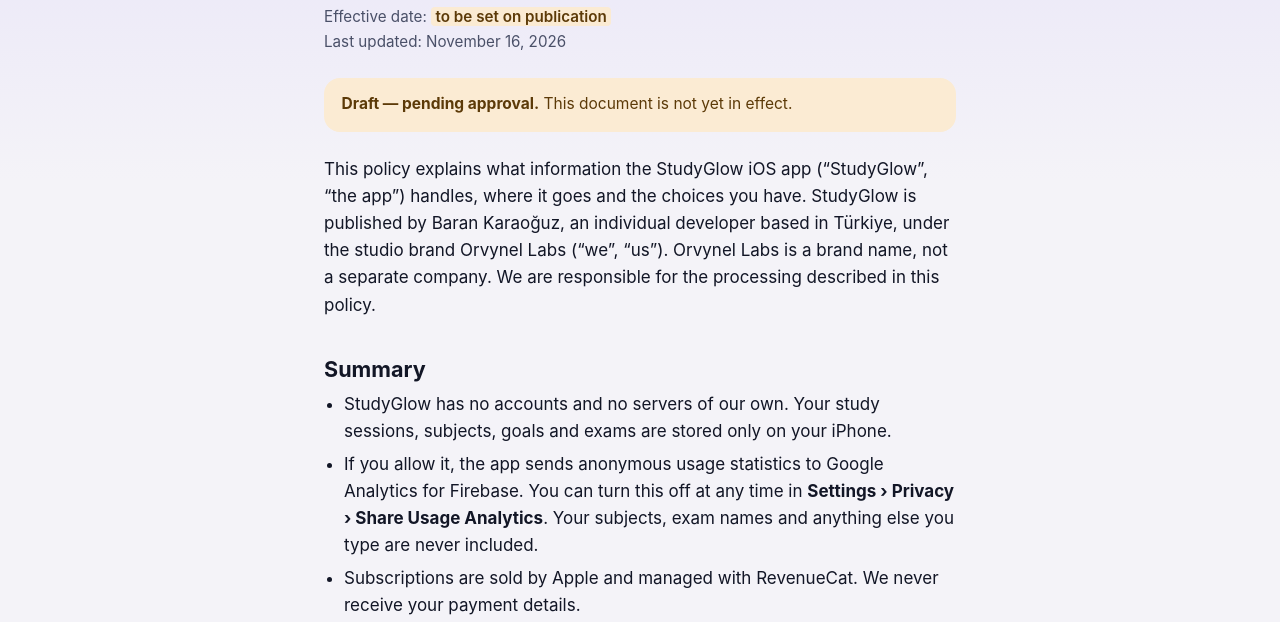
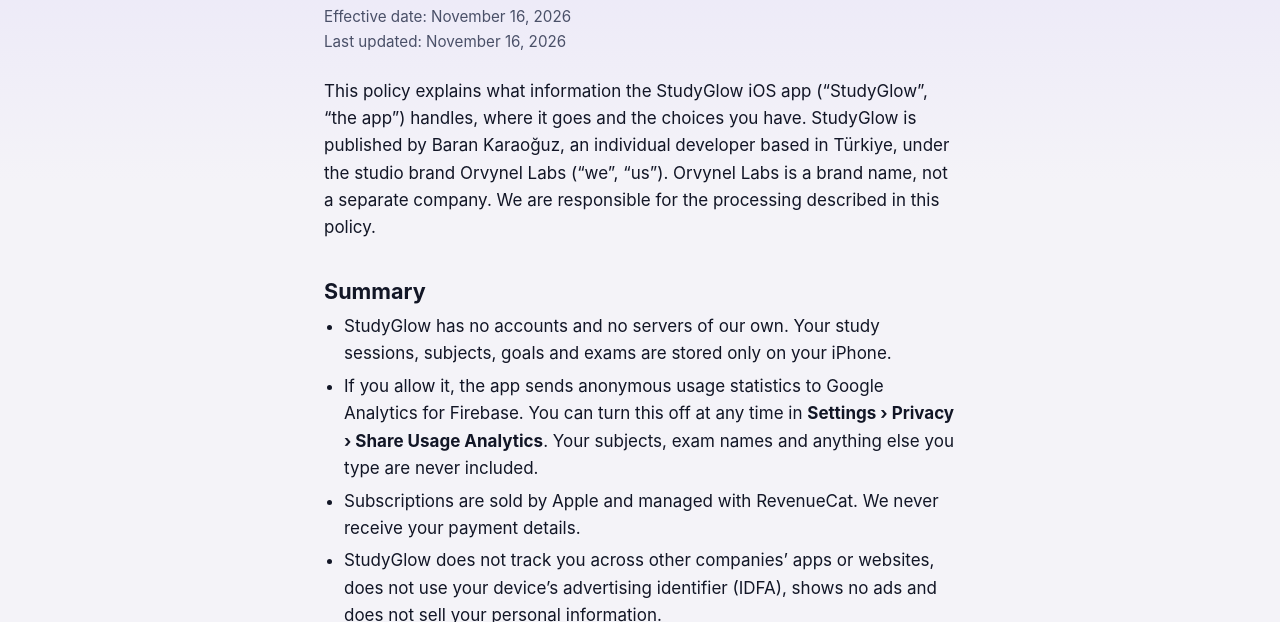
Before and after one commit to barankaraoguzzz/mobile-app-factory-legal, a plain HTML site: page studyglow/privacy/index.html in a window 1280 px wide. Shown: the part 173-795 px from the top of the page. Drawn offline with Linux system fonts and the light colour scheme.

Commit message:
Publish StudyGlow legal documents (effective November 16, 2026)
Approved by the owner: removes the draft notices and noindex, sets the
effective date, and drops the draft-only styles.

Co-Authored-By: Claude Opus 5.5 <noreply@anthropic.com>

```diff
--- a/assets/styles.css
+++ b/assets/styles.css
@@ -11,8 +11,6 @@
   --text-secondary: #4A5068;
   --accent: #5B47C9;
   --link: #5B47C9;
-  --notice-bg: #FBEBD3;
-  --notice-text: #5C3A08;
   --sky: #E7E3F8;
   --radius: 16px;
   --measure: 42rem;
@@ -28,8 +26,6 @@
     --text-secondary: #B4B9CE;
     --accent: #B9A8FF;
     --link: #CFC4FF;
-    --notice-bg: #2A2418;
-    --notice-text: #F2C48D;
     --sky: #1A2038;
   }
 }
@@ -109,15 +105,6 @@ a:focus-visible { outline: 3px solid var(--accent); outline-offset: 2px; border-
 .meta { color: var(--text-secondary); font-size: 0.95rem; margin-bottom: 1.5rem; }
 .meta > span { display: block; }
 
-.notice {
-  background: var(--notice-bg);
-  color: var(--notice-text);
-  border-radius: var(--radius);
-  padding: 0.9rem 1.1rem;
-  margin: 1rem 0 1.5rem;
-  font-size: 0.97rem;
-}
-.notice strong { color: inherit; }
 
 .card {
   background: var(--surface);
@@ -150,9 +137,6 @@ th, td { text-align: left; vertical-align: top; padding: 0.6rem 0.5rem; border-b
 th { color: var(--text-secondary); font-weight: 600; }
 .table-wrap { overflow-x: auto; }
 
-/* Statements that could not be verified against official documentation; resolved before publication. */
-.unverified { border-bottom: 2px dotted var(--notice-text); }
-.todo { background: var(--notice-bg); color: var(--notice-text); padding: 0 0.3em; border-radius: 4px; font-weight: 600; }
 
 details { background: var(--surface); border: 1px solid var(--border); border-radius: var(--radius); padding: 0 1.1rem; margin: 0 0 0.75rem; }
 summary { cursor: pointer; font-weight: 600; min-height: 48px; display: flex; align-items: center; }
--- a/studyglow/privacy/index.html
+++ b/studyglow/privacy/index.html
@@ -3,8 +3,6 @@
 <head>
   <meta charset="utf-8">
   <meta name="viewport" content="width=device-width, initial-scale=1">
-  <!-- DRAFT: remove noindex and the draft notice when the policy is approved and published. -->
-  <meta name="robots" content="noindex">
   <title>StudyGlow Privacy Policy</title>
   <meta name="description" content="How StudyGlow handles your information.">
   <link rel="stylesheet" href="../../assets/styles.css">
@@ -19,13 +17,10 @@
     <nav class="breadcrumb" aria-label="Breadcrumb"><a href="../">StudyGlow</a> › Privacy Policy</nav>
     <h1>Privacy Policy</h1>
     <p class="meta">
-      <span>Effective date: <span class="todo">to be set on publication</span></span>
+      <span>Effective date: November 16, 2026</span>
       <span>Last updated: November 16, 2026</span>
     </p>
 
-    <div class="notice" role="note">
-      <strong>Draft — pending approval.</strong> This document is not yet in effect.
-    </div>
 
     <p>
       This policy explains what information the StudyGlow iOS app (“StudyGlow”, “the app”) handles, where it goes
```
Also changed, not shown: index.html (+0 -2 lines), studyglow/index.html (+0 -2 lines), studyglow/support/index.html (+0 -3 lines), studyglow/terms/index.html (+1 -6 lines), 1 other file.
